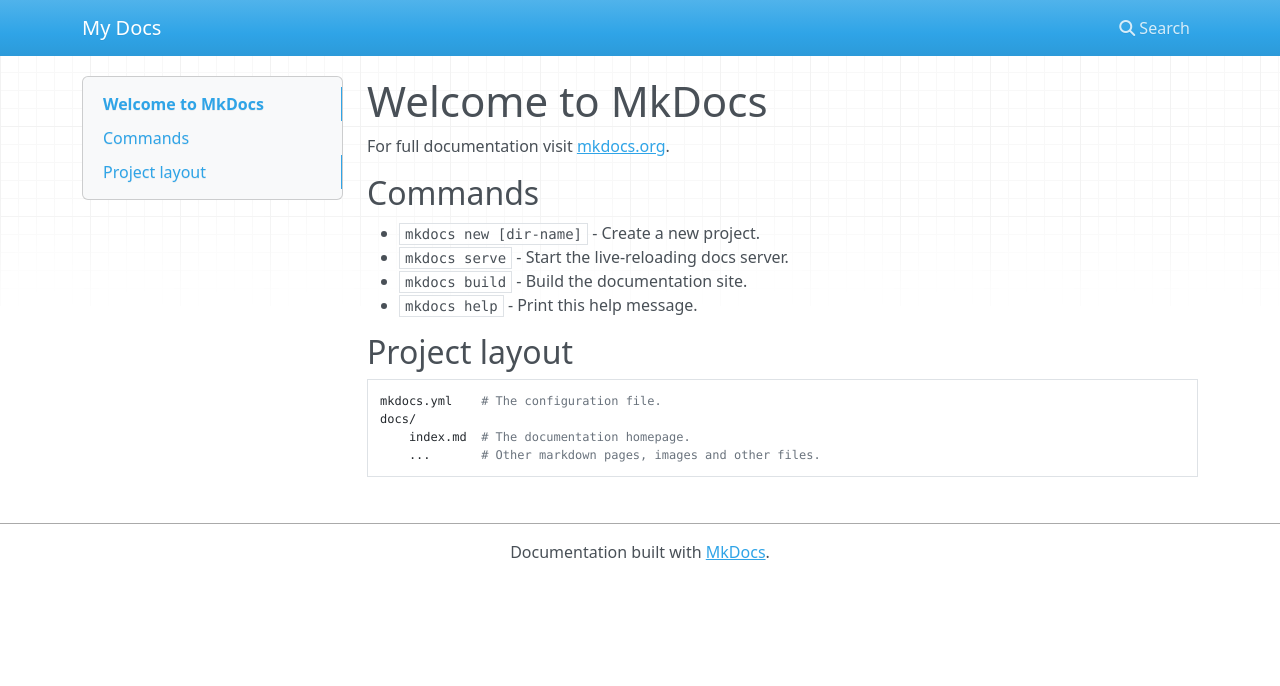
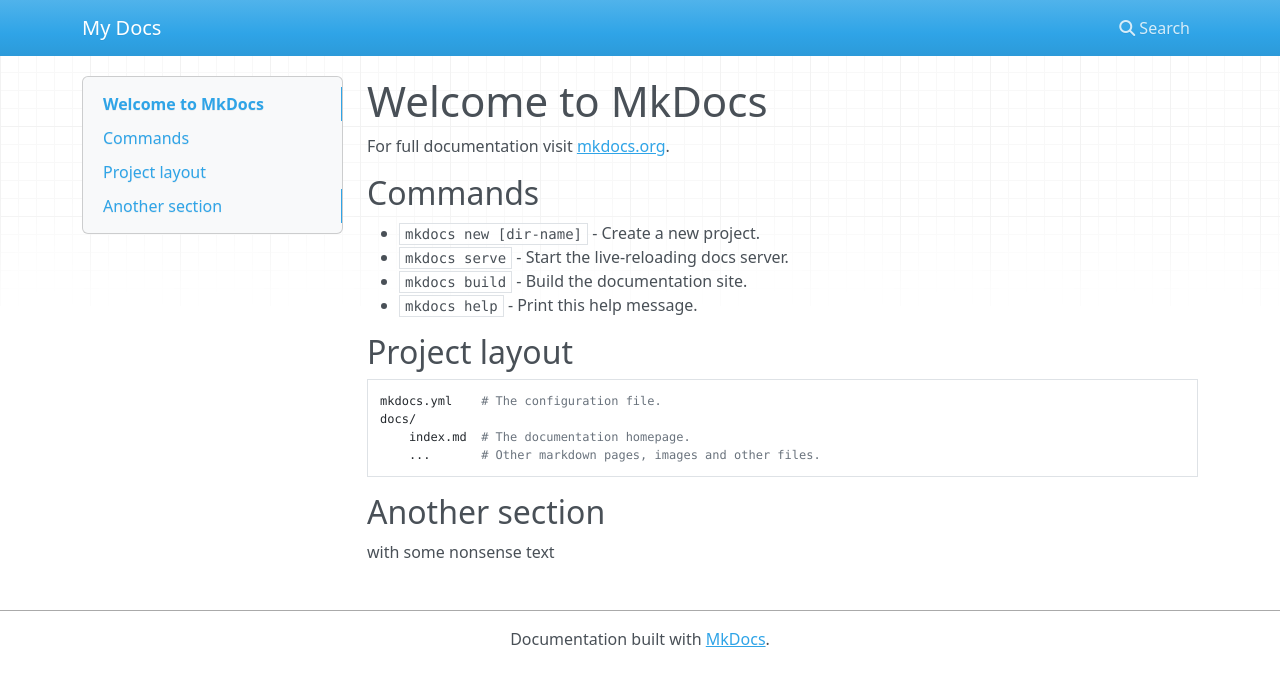
Before and after one commit to renestraub/ehk1, an MkDocs documentation site: the page built from docs/index.md, in a window 1280 px wide. Shown: the top 686 px of the page. Built offline with MkDocs 1.6.1, drawn with Linux system fonts in a browser that asks for light colours; nearby versions of some CDN libraries.

Commit message:
markdown input

```diff
--- a/docs/index.md
+++ b/docs/index.md
@@ -15,3 +15,8 @@
     docs/
         index.md  # The documentation homepage.
         ...       # Other markdown pages, images and other files.
+
+
+## Another section
+
+with some nonsense text
```
